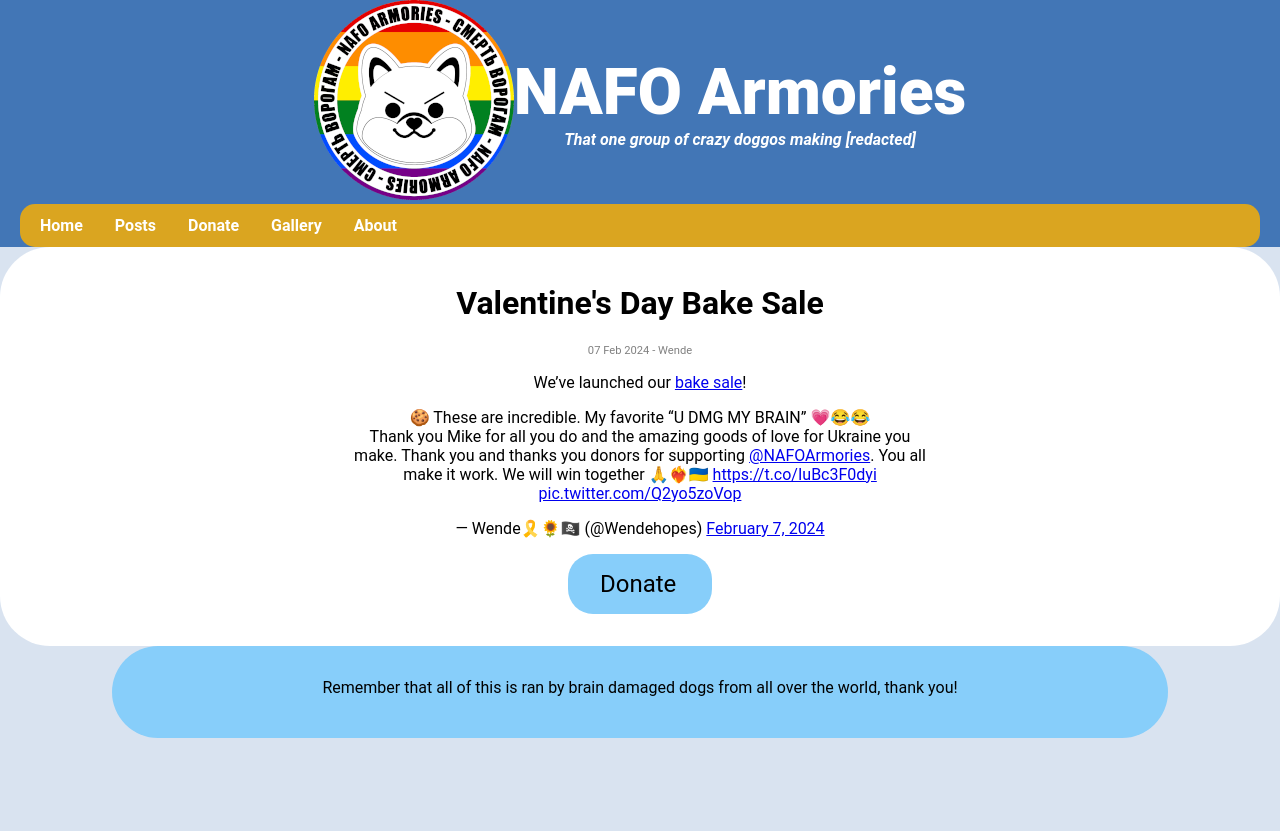
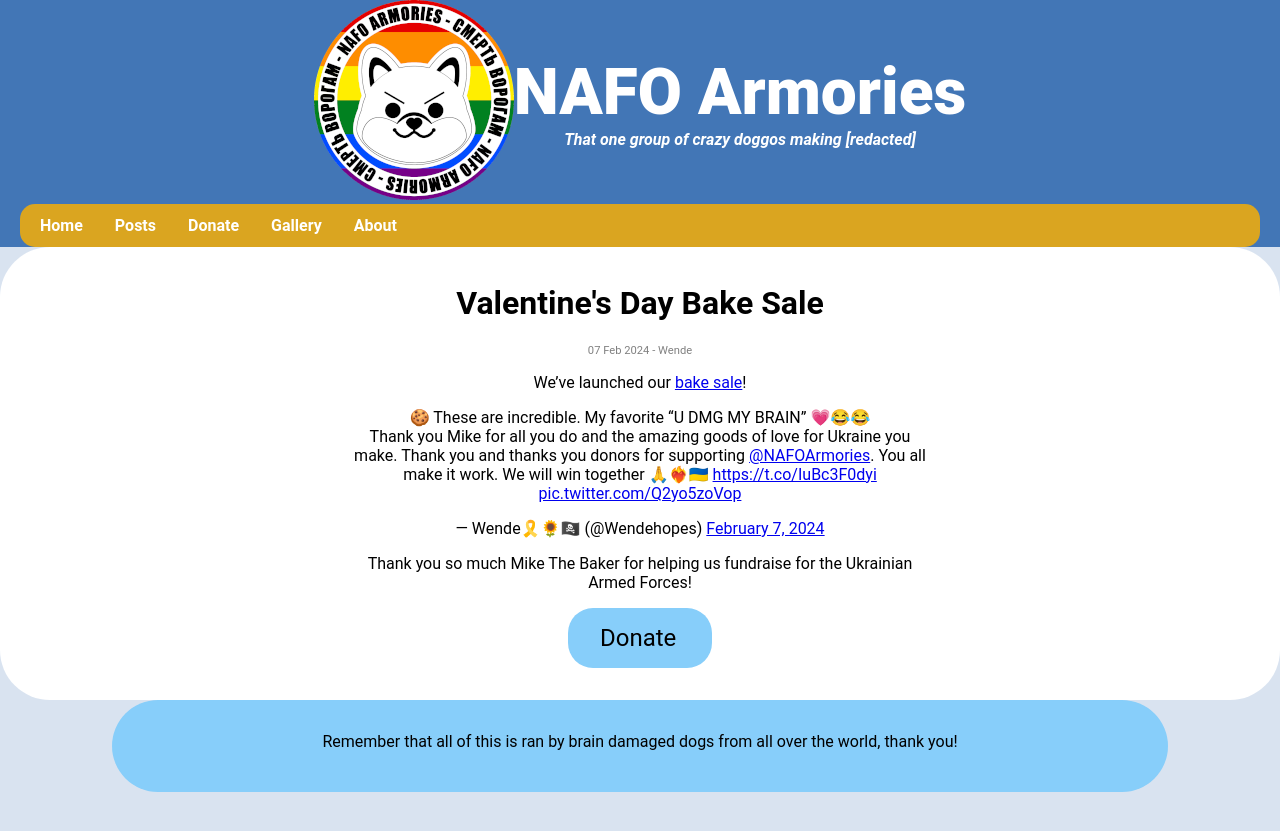
Before and after one commit to nafoarmories/nafoarmories.github.io, a Jekyll site: the page built from docs/_posts/2024-02-07-bake-sale.markdown, in a window 1280 px wide. Shown: the top 831 px of the page. Built offline with Jekyll 4.4.1, drawn with Linux system fonts in a browser that asks for light colours; comment, search, counter and statistics services are not loaded.

Commit message:
docs: posts: bake-sale: Added thank you
Signed-off-by: Oleh Vorobiov <oleh.vorobiov@hobovrlabs.org>

```diff
--- a/docs/_posts/2024-02-07-bake-sale.markdown
+++ b/docs/_posts/2024-02-07-bake-sale.markdown
@@ -13,4 +13,6 @@ We've launched our [bake sale](https://x.com/Wendehopes/status/17553094213397753
 	<blockquote class="twitter-tweet tw-align-center"><p lang="en" dir="ltr">🍪 These are incredible. My favorite “U DMG MY BRAIN” 💗😂😂 <br>Thank you Mike for all you do and the amazing goods of love for Ukraine you make. Thank you and thanks you donors for supporting <a href="https://twitter.com/NAFOArmories?ref_src=twsrc%5Etfw">@NAFOArmories</a>. You all make it work. We will win together 🙏❤️‍🔥🇺🇦 <a href="https://t.co/IuBc3F0dyi">https://t.co/IuBc3F0dyi</a> <a href="https://t.co/Q2yo5zoVop">pic.twitter.com/Q2yo5zoVop</a></p>&mdash; Wende🎗️🌻🏴‍☠️ (@Wendehopes) <a href="https://twitter.com/Wendehopes/status/1755309421339775302?ref_src=twsrc%5Etfw">February 7, 2024</a></blockquote> <script async src="https://platform.twitter.com/widgets.js" charset="utf-8"></script>
 </div>
 
+Thank you so much Mike The Baker for helping us fundraise for the Ukrainian Armed Forces!
+
 {% include donate_button.html %}
```
